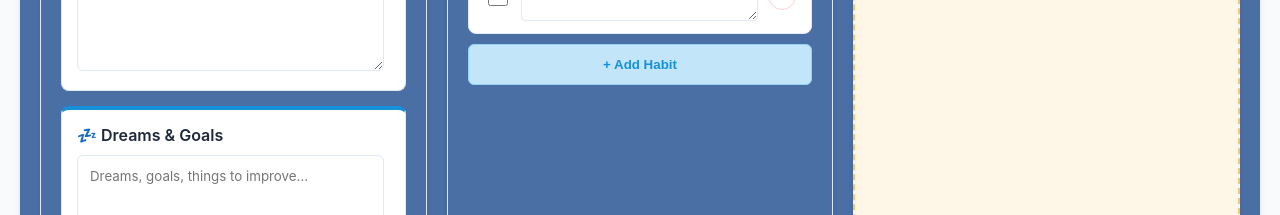
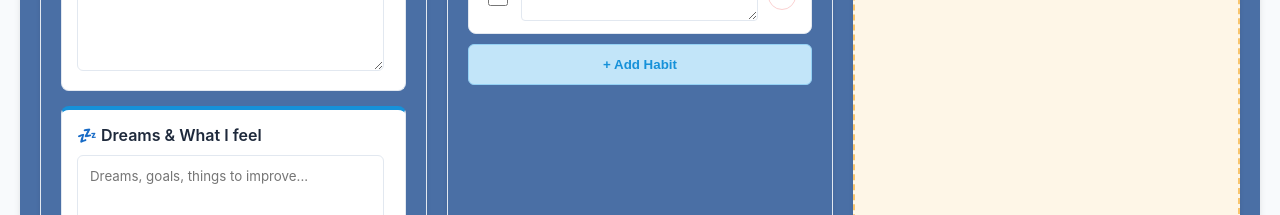
Before and after one commit to Q1W2E3R4T5Y6U7I8a/analyse-action-passee, a React (Create React App) app: page / in a window 1280 px wide. Shown: the part 1400-1615 px from the top of the page. Built offline with nearby package versions, Linux system fonts and the light colour scheme.

Commit message:
afsdfasdf

```diff
--- a/src/components/DailyEntry.jsx
+++ b/src/components/DailyEntry.jsx
@@ -973,7 +973,7 @@ const stopMeditation = () => {
                   />
                 </div>
                 <div className="insight-card loss-card">
-                  <label className="input-label">💤 Dreams & Goals</label>
+                  <label className="input-label">💤 Dreams & What I feel</label>
                   <AutoResizeTextarea
                     value={entry.loss}
                     onChange={(value) => handleChange('loss', value)}
```
